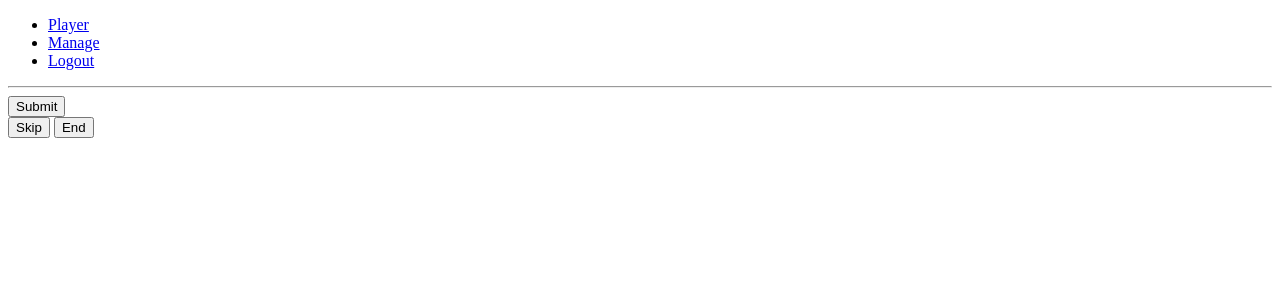
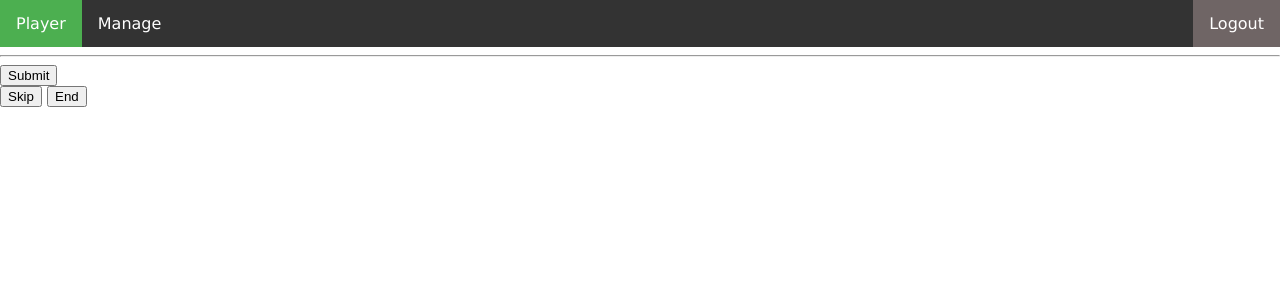
Before and after one commit to eduardoceretta/yqueuer, a Django app: page /player/ in a window 1280 px wide. Shown: the top 300 px of the page. Run offline with Django 3.2, Linux system fonts and the light colour scheme; the visitor is signed in with stand-in values (Sample User, id 1); data that the repository does not hold is empty; parts of the project's set-up code (start-up, migrations or seed data) failed here and were passed over.

Commit message:
Nav bar with css

```diff
--- a/frontend/templates/frontend/base.html
+++ b/frontend/templates/frontend/base.html
@@ -1,8 +1,12 @@
+{% load static %}
 <!DOCTYPE html>
-
 <html>
   <head>
     <title>{% block title %}Yqueuer{% endblock %}</title>
+    <meta charset="UTF-8">
+    <meta name="viewport" content="width=device-width, initial-scale=1">
+    <link rel="stylesheet" href="{% static "main.css" %}">
+
     <script type="text/javascript">
       window.onerror = function (msg, m_url, lineNo, columnNo, error) {
         $.ajax({
@@ -30,15 +34,15 @@
   </head>
 
   <body>
-    <div>
+    <div class="menu">
       <ul>
       {% if user.is_authenticated %}
-        <li><a href="/player/">Player</a></li>
-        <li><a href="/manage/">Manage</a></li>
-        <li><a href="/logout/">Logout</a></li>
+        <li><a class="{% if request.resolver_match.url_name == "player" %}active{% endif %}"  href="/player/">Player</a></li>
+        <li><a class="{% if request.resolver_match.url_name == "manage" %}active{% endif %}" href="/manage/">Manage</a></li>
+        <li class="logout"><a class="{% if request.resolver_match.url_name == "logout" %}active{% endif %}" href="/logout/">Logout</a></li>
       {% else %}
-        <li><a href="/register/">Register Here</a></li>
-        <li><a href="/login/">Login</a></li>
+        <li><a class="{% if request.resolver_match.url_name == "register" %}active{% endif %}" href="/register/">Register Here</a></li>
+        <li><a class="{% if request.resolver_match.url_name == "login" %}active{% endif %}" href="/login/">Login</a></li>
       {% endif %}
       </ul>
     </div>
@@ -50,9 +54,4 @@
     </div>
 
   </body>
-  <style type="text/css">
-    .channel_thumbnail {
-        height: 50px;
-    }
-  </style>
 </html>
--- a/frontend/templates/frontend/login.html
+++ b/frontend/templates/frontend/login.html
@@ -1,4 +1,5 @@
 {% extends 'frontend/base.html' %}
+
 {% block body_block %}
   <h1>Login</h1>
 
--- a/frontend/templates/frontend/player.html
+++ b/frontend/templates/frontend/player.html
@@ -1,4 +1,5 @@
 {% extends 'frontend/base.html' %}
+
 {% load static %}
 
 {% block body_block %}
--- /dev/null
+++ b/static/main.css
@@ -0,0 +1,41 @@
+body {
+  margin:0;
+  font-family:Verdana,sans-serif;
+}
+
+.channel_thumbnail {
+  height: 50px;
+}
+
+.menu ul {
+  list-style-type: none;
+  margin: 0;
+  padding: 0;
+  overflow: hidden;
+  background-color: #333;
+}
+
+.menu li {
+  float: left;
+}
+
+.menu li a {
+  display: block;
+  color: white;
+  text-align: center;
+  padding: 14px 16px;
+  text-decoration: none;
+}
+
+.menu li a:hover:not(.active) {
+  background-color: #111;
+}
+
+.menu .active {
+  background-color: #4CAF50;
+}
+
+.menu .logout {
+  float: right;
+  background-color: #6F6565;
+}
```
